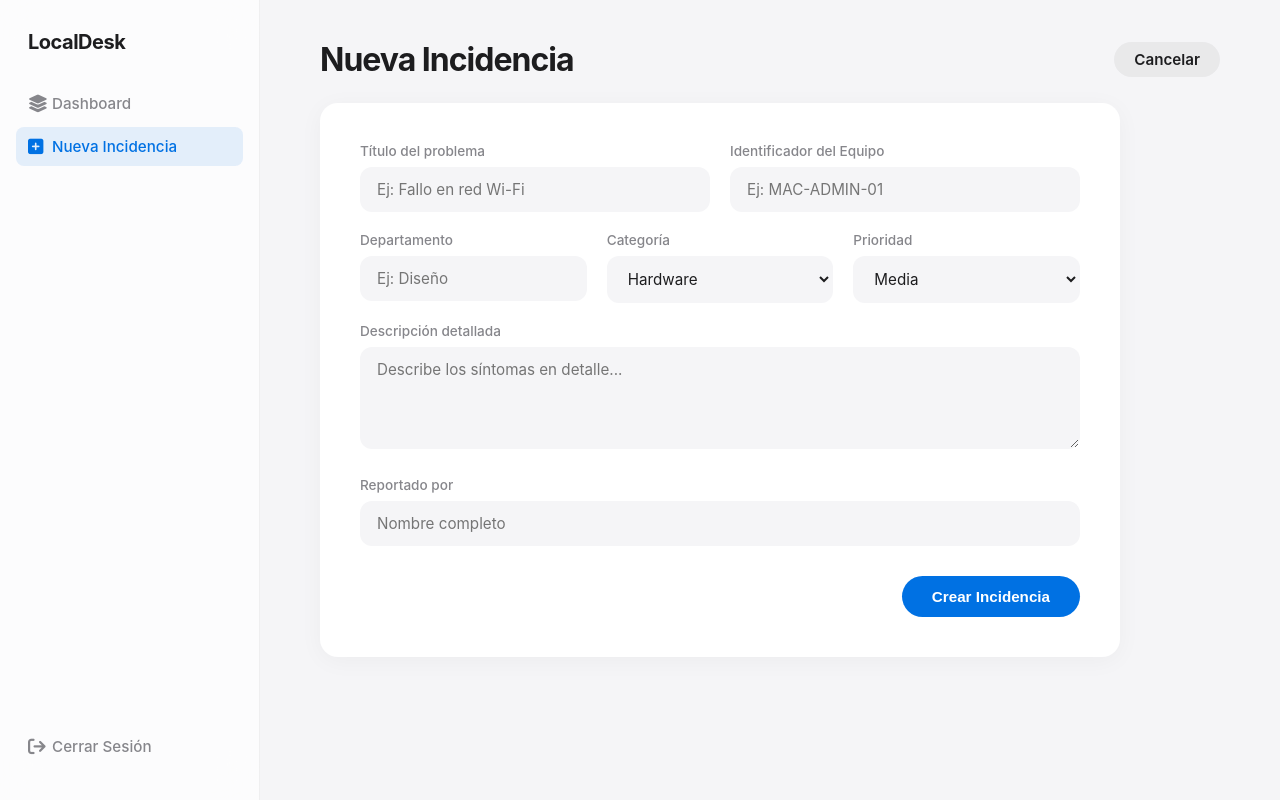
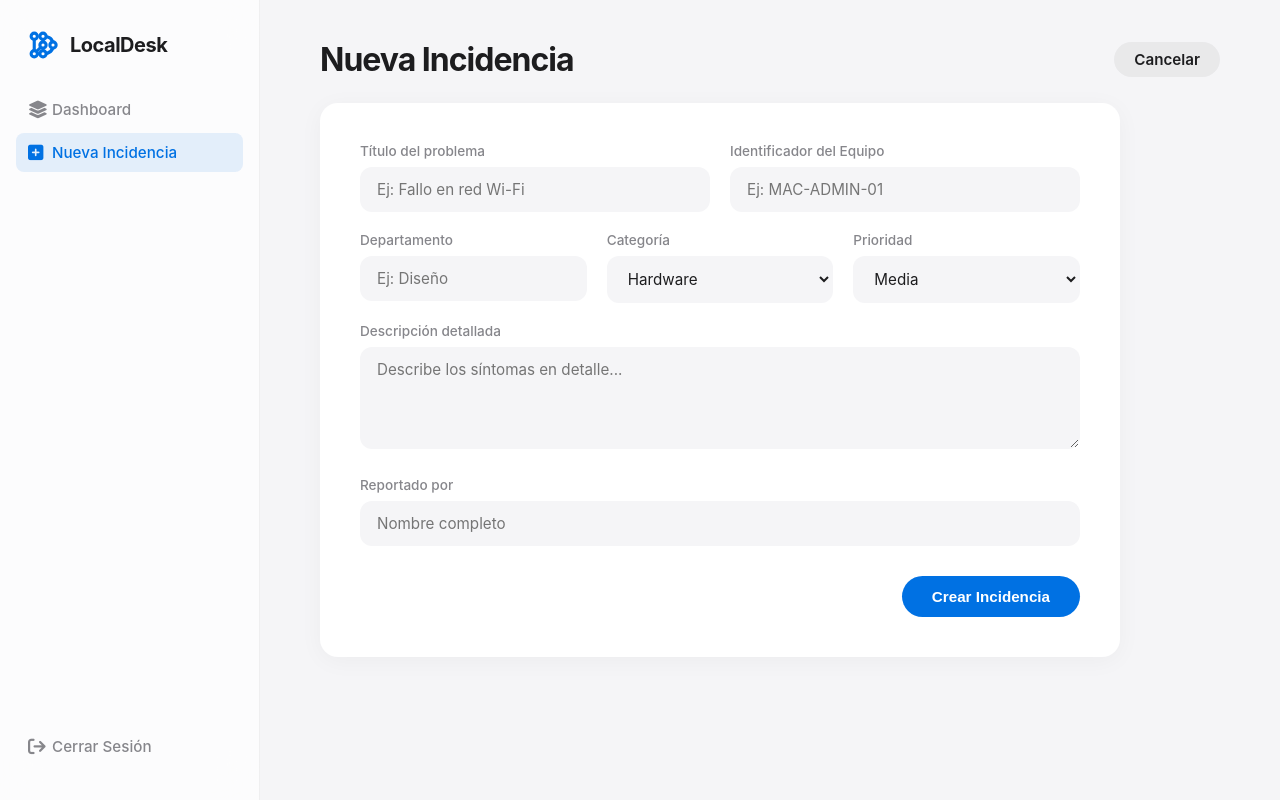
Before and after one commit to zayfer-ux/Localdesk-lite, a Flask app: page /nuevo in a window 1280 px wide. Run offline with Flask 3, Linux system fonts and the light colour scheme; the visitor is signed in with stand-in values (Sample User, id 1).

Commit message:
style: integrar logo

```diff
--- a/static/style.css
+++ b/static/style.css
@@ -62,11 +62,28 @@ body {
 }
 
 .sidebar-logo {
+    display: flex;
+    align-items: center;
+    gap: 12px;
     font-weight: 700;
     font-size: 1.25rem;
     padding: 0 12px;
     margin-bottom: 30px;
+    color: var(--apple-text-main);
     letter-spacing: -0.5px;
+    text-decoration: none;
+    transition: opacity 0.2s ease;
+}
+
+.sidebar-logo:hover {
+    opacity: 0.8;
+}
+
+/* Estilo nativo para el icono SVG */
+.sidebar-logo svg {
+    color: var(--apple-accent);
+    /* Toma el Azul Apple para destacar */
+    flex-shrink: 0;
 }
 
 .nav-link {
--- a/templates/base.html
+++ b/templates/base.html
@@ -14,8 +14,25 @@
     <div class="layout-wrapper">
         <!-- Sidebar Finder Style (Glassmorphism) -->
         <nav class="sidebar">
-            <div class="sidebar-logo">LocalDesk</div>
 
+            <!-- LOGO NATIVO SVG + TEXTO -->
+            <a href="/" class="sidebar-logo">
+                <svg width="30" height="30" viewBox="0 0 24 24" fill="none" stroke="currentColor" stroke-width="2.5"
+                    stroke-linecap="round" stroke-linejoin="round">
+                    <!-- Conexiones (Líneas de la red) -->
+                    <path d="M5 5v14h7 M5 19l7-7v-7 M12 5q8 0 8 7t-8 7" />
+                    <!-- Nodos (Círculos) -->
+                    <circle cx="5" cy="5" r="2.5" fill="#FFFFFF" />
+                    <circle cx="5" cy="19" r="2.5" fill="#FFFFFF" />
+                    <circle cx="12" cy="12" r="2.5" fill="#FFFFFF" />
+                    <circle cx="12" cy="5" r="2.5" fill="#FFFFFF" />
+                    <circle cx="12" cy="19" r="2.5" fill="#FFFFFF" />
+                    <circle cx="20" cy="12" r="2.5" fill="#FFFFFF" />
+                </svg>
+                LocalDesk
+            </a>
+
+            <!-- ENLACES DE NAVEGACIÓN -->
             <a href="/" class="nav-link {% if request.path == '/' %}active{% endif %}">
                 <i class="fa-solid fa-layer-group"></i> Dashboard
             </a>
@@ -30,7 +47,7 @@
             </div>
         </nav>
 
-        <!-- Dynamic Content -->
+        <!-- CONTENIDO DINÁMICO (Aquí se inyectan las demás vistas) -->
         <main class="main-content">
             {% block content %}{% endblock %}
         </main>
```
